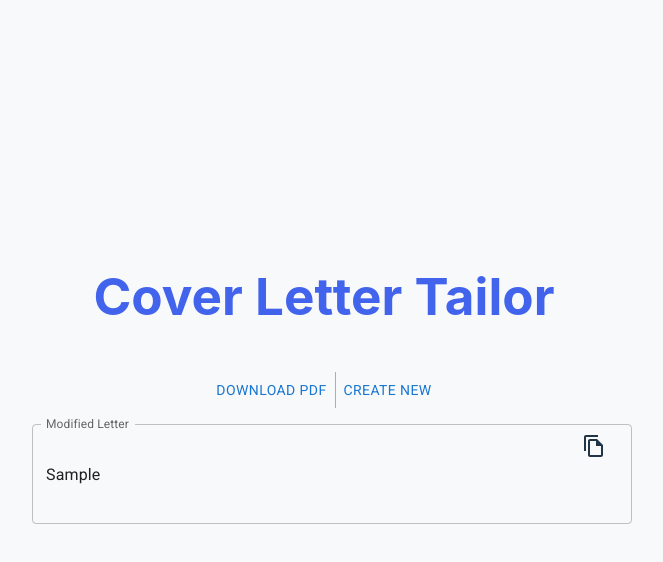
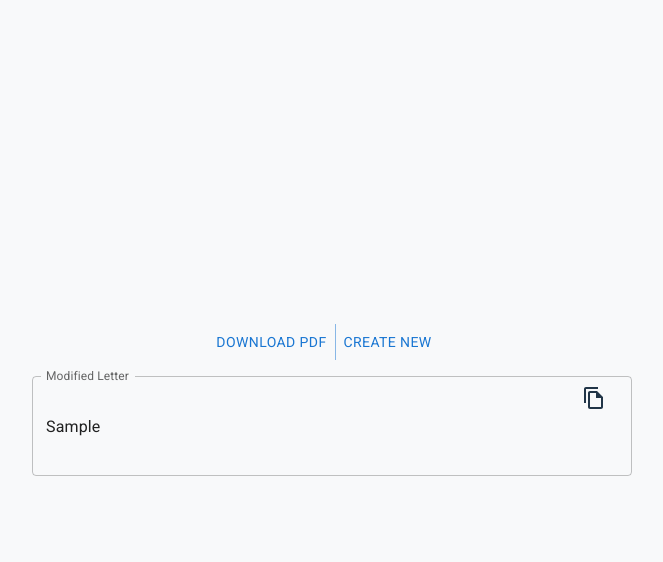
Before and after one commit to emiliayoffie/cl-tailor, a React (Vite) app: page / in a window 1280 px wide. Both pictures are taken after typing "Sample", "Sample" into the empty fields and a click on the button "GENERATE LETTER". Shown: the top 562 px of the page, without its empty margins (316-979 px from the left). Built offline with nearby package versions, Linux system fonts and the light colour scheme.

Commit message:
updates viewscreen

```diff
--- a/src/Components/ViewCurrentScreen.tsx
+++ b/src/Components/ViewCurrentScreen.tsx
@@ -54,7 +54,6 @@ const ViewCurrentScreen = ({
 
   return (
     <div className="container">
-      <h1>Cover Letter Tailor</h1>
       <GroupSizesColors buttons={buttons} />
       {modifiedLetter && (
         <>
@@ -76,7 +75,7 @@ const ViewCurrentScreen = ({
               variant="outlined"
               fullWidth
               InputProps={{
-                style: { minHeight: '100px' }, // Adjust initial height as needed
+                style: { minHeight: '100px' },
               }}
             />
             <Tooltip title={isCopied ? "Copied!" : "Copy to Clipboard"}>
```
